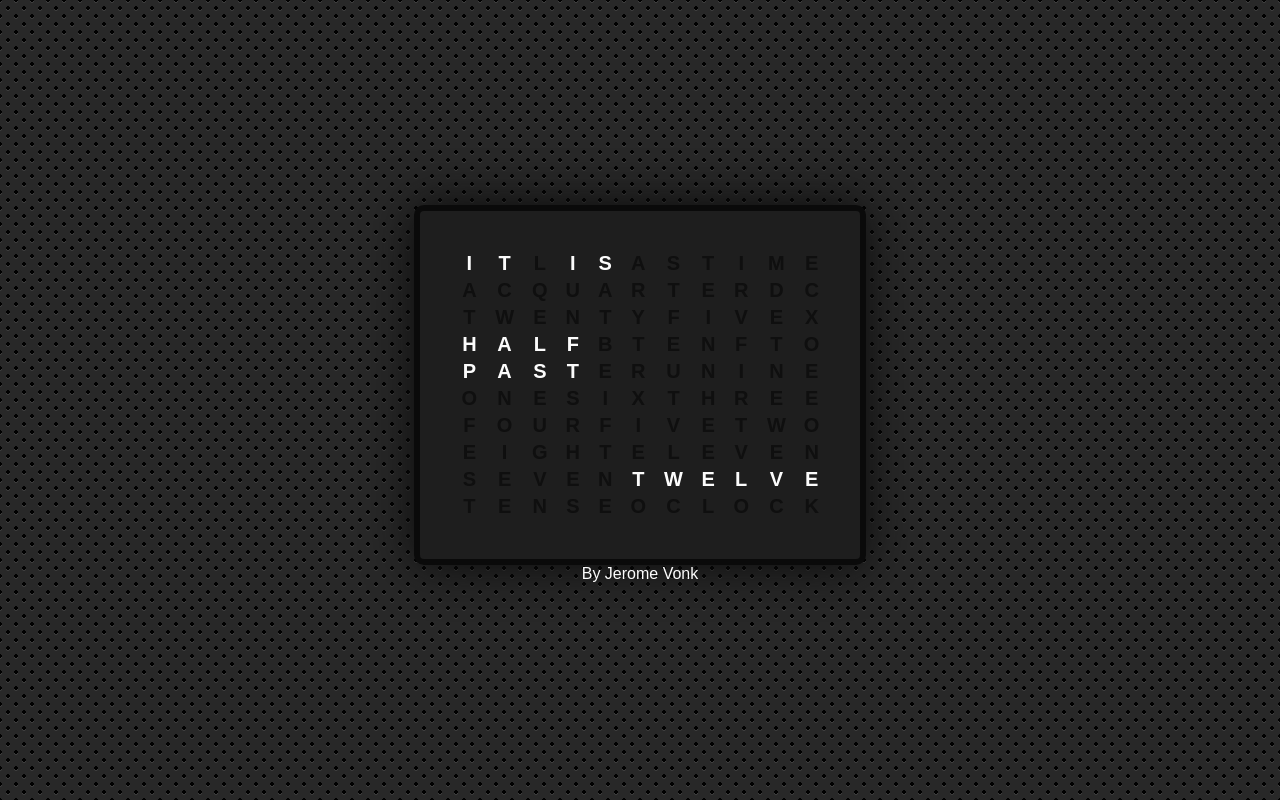
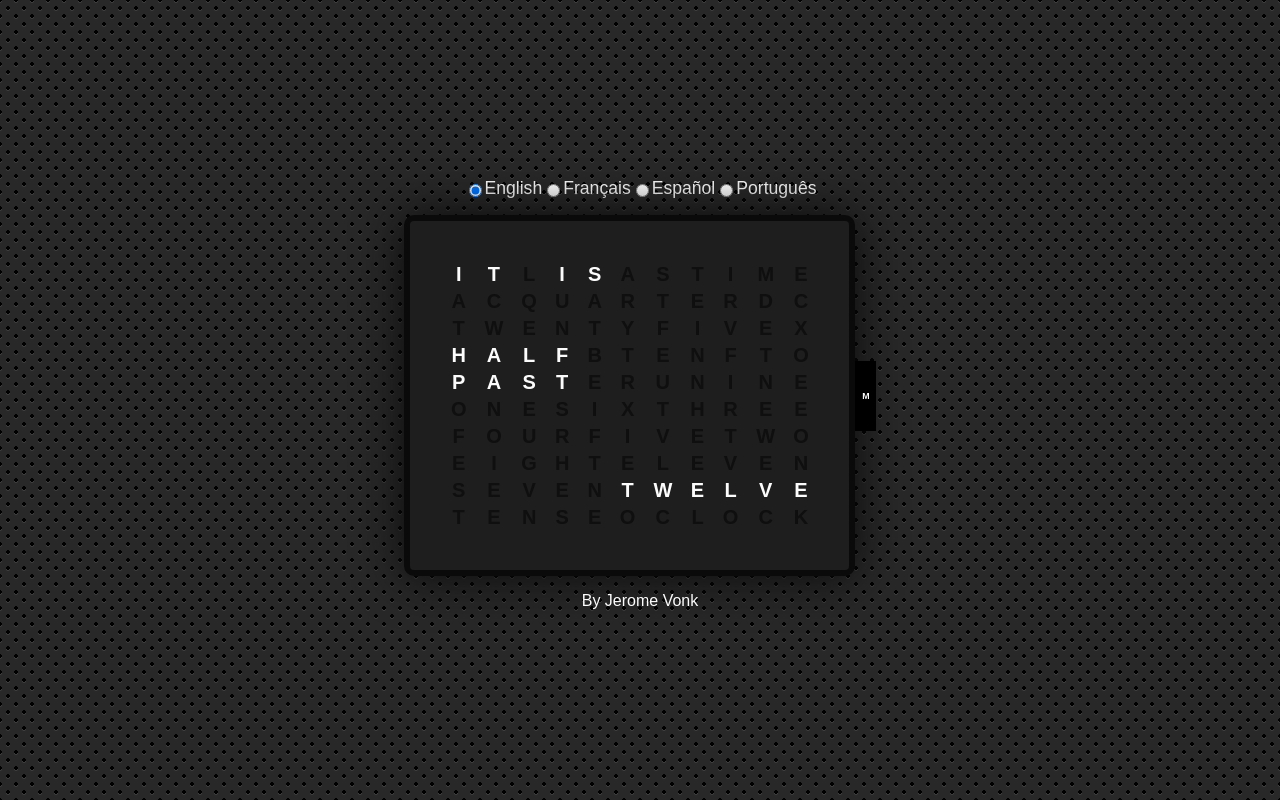
Before and after one commit to jeromevonk/word-clock, a Next.js app: page / in a window 1280 px wide. Built offline with nearby package versions, Linux system fonts and the light colour scheme.

Commit message:
working again

```diff
--- a/components/languageselector.module.css
+++ b/components/languageselector.module.css
@@ -1,7 +1,7 @@
 .selector {
   color: #fcfcfc;
   font-family: sans-serif;
-  font-size: 1.9vh;
+  font-size: 2.2vh;
   display: flex;
   align-items: center;
   justify-content: center;
--- a/pages/index.module.css
+++ b/pages/index.module.css
@@ -14,10 +14,9 @@
   justify-content: center;
 }
 
-.grid-container {
+.gridContainer {
   display: grid;
-  grid-template-columns: 200px 200px;
-  grid-row: auto auto;
+  grid-template-columns: auto auto;
   grid-column-gap: 20px;
   grid-row-gap: 20px;
 }
--- a/pages/index.tsx
+++ b/pages/index.tsx
@@ -40,7 +40,7 @@ export default function Index() {
       </Head>
 
       {
-        isMobile ?
+        true ?
           // ----------------------------------------------
           // Show language selector and one clock
           // ----------------------------------------------
@@ -64,10 +64,20 @@ export default function Index() {
             // ----------------------------------------------
             // Show 4 clocks with different languages
             // do not show selector
+            // TODOOO
             // ----------------------------------------------
-            <div className="grid-container">
+            <div className={styles.gridContainer}>
               <div className="box">
                 <Clock wordMode={wordMode} language={'EN'} />
+              </div>
+              <div className="box">
+                <Clock wordMode={wordMode} language={'FR'} />
+              </div>
+              <div className="box">
+                <Clock wordMode={wordMode} language={'ES'} />
+              </div>
+              <div className="box">
+                <Clock wordMode={wordMode} language={'PT'} />
               </div>
             </div>
           )
```
